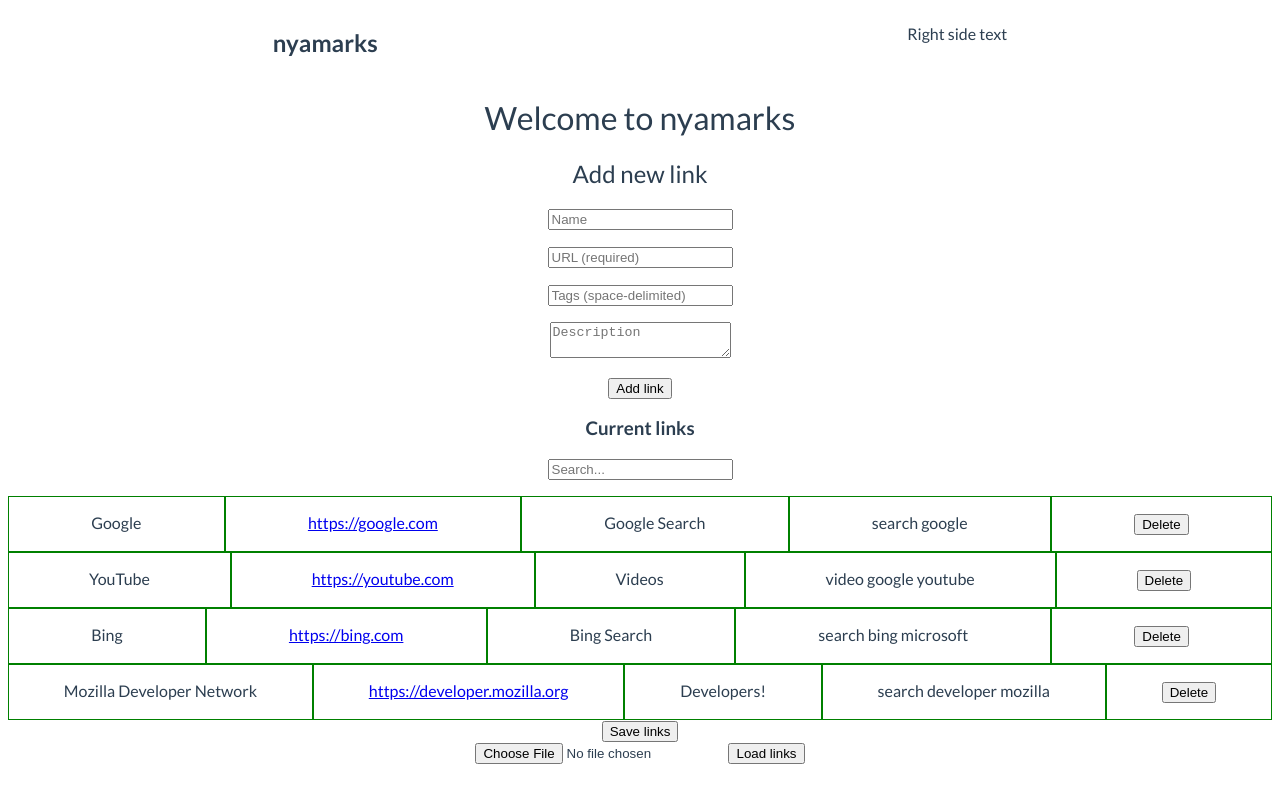
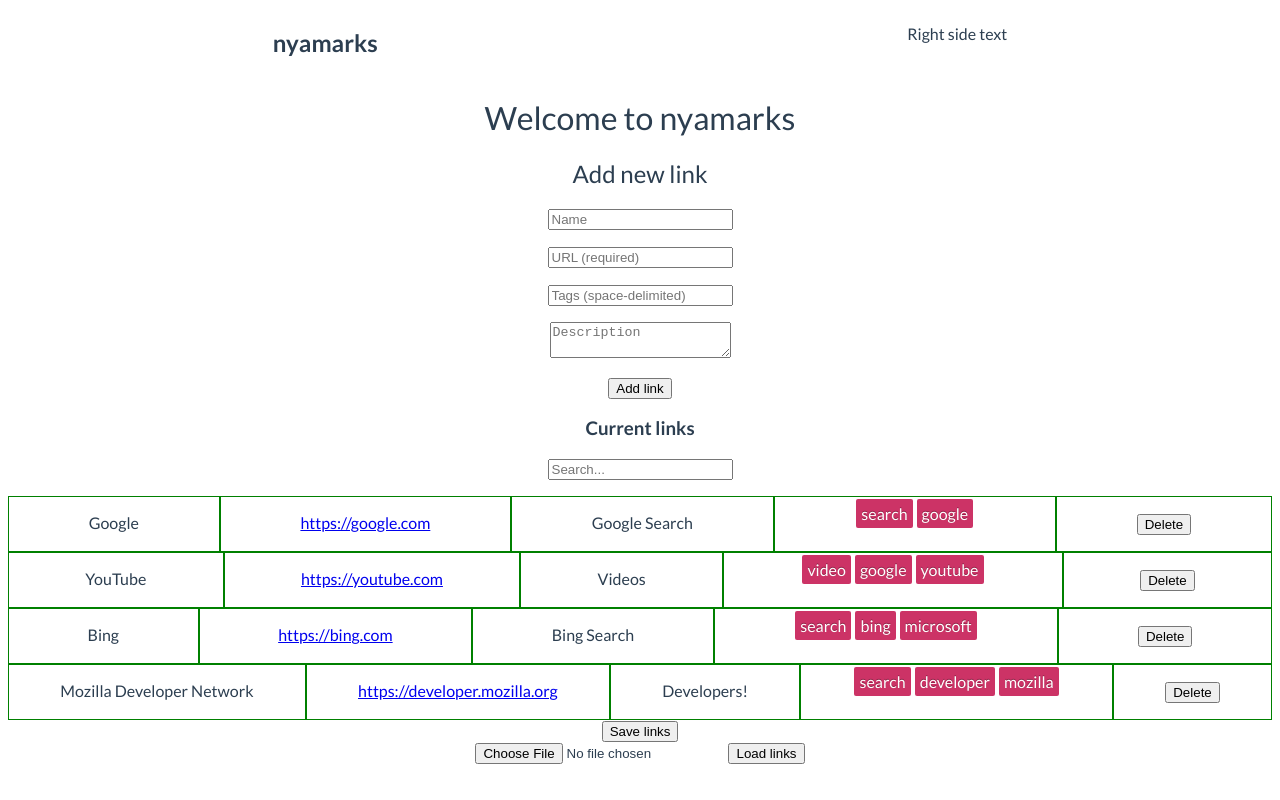
Before and after one commit to NedraeMessmer/nyamarks, a Vue app: page /#/ in a window 1280 px wide. Built offline with nearby package versions, Linux system fonts and the light colour scheme.

Commit message:
Add basic tag pill component

```diff
--- a/src/components/LinkItem.vue
+++ b/src/components/LinkItem.vue
@@ -10,7 +10,7 @@
       <p>{{link.description}}</p>
     </div>
     <div class="tags">
-      <p><span v-for="tag in link.tags">{{tag}} </span></p>
+      <tag-pill v-for="(tag, index) in link.tags" v-bind:tagname="tag" v-bind:key="index"></tag-pill>
     </div>
     <div class="remove">
       <p><button v-on:click="removeLink(linkId)">Delete</button></p>
--- /dev/null
+++ b/src/components/TagPill.vue
@@ -0,0 +1,21 @@
+<template>
+  <p class="tag-pill">{{tagname}}</p>
+</template>
+
+<script>
+export default {
+  props: ['tagname'],
+}
+</script>
+
+<style scoped>
+.tag-pill {
+  background-color: rgba(192, 0, 64, 0.8);
+  border-radius: 2px;
+  color: white;
+  display: inline-block;
+  margin: 2px;
+  padding: 5px;
+  text-shadow: 0 -1px rgba(0, 0, 0, 0.3);
+}
+</style>
--- a/src/main.js
+++ b/src/main.js
@@ -3,8 +3,13 @@
 import Vue from 'vue';
 import Vuex from 'vuex';
 import App from './App';
+
 import router from './router';
 import linkStore from './link-store';
+
+// Components
+import TagPill from '@/components/TagPill';
+Vue.component('tagPill', TagPill);
 
 Vue.use(Vuex);
 Vue.config.productionTip = false;
```
